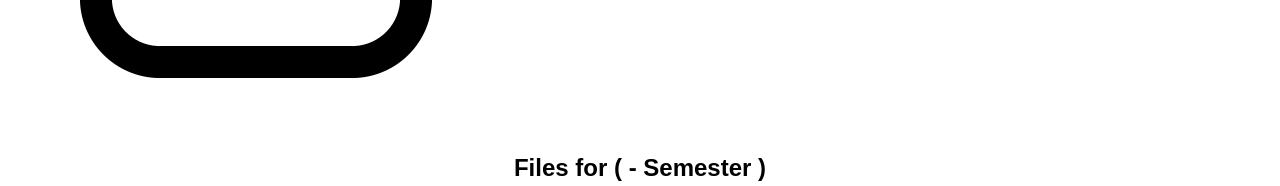
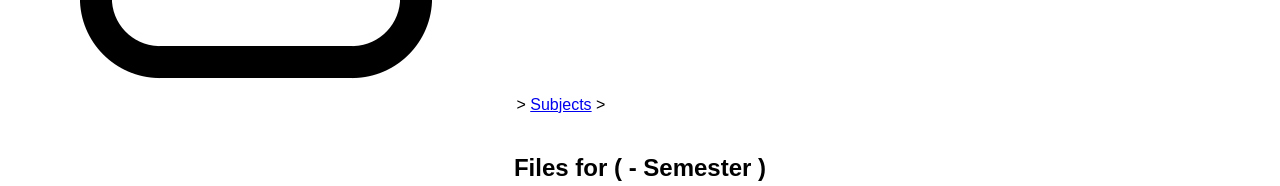
Before and after one commit to codebydj/smartstudy-frontend-Check, a React (Create React App) app: page /files in a window 1280 px wide. Shown: the part 588-774 px from the top of the page. Built offline with nearby package versions, Linux system fonts and the light colour scheme; a web font is replaced by a local one.

Commit message:
update map location

```diff
--- a/src/pages/FilesPage.js
+++ b/src/pages/FilesPage.js
@@ -19,7 +19,8 @@ function FilesPage() {
   return (
     <div>
       <BackButton />
-      <LocationPath />
+     <LocationPath paths={[{ name: "Subjects", link: `/subjects?branch=${branch}&semester=${semester}` }, { name: subject }]} />
+
 
       <div className="files-page">
         <h2 className="files-page-title">
--- a/src/pages/SubjectsPage.js
+++ b/src/pages/SubjectsPage.js
@@ -23,7 +23,10 @@ function SubjectsPage() {
   return (
     <div>
       <BackButton />
-      <LocationPath />
+      <LocationPath
+        paths={[{ name: "Home", link: "/" }, { name: "Subjects" }]}
+      />
+
       <div className="subjects-page">
         <h2 className="subjects-page-title">
           Subjects for {branch} - Semester {semester}
```
Also changed, not shown: 2 other files (tests, documents, lock files or other folders).
